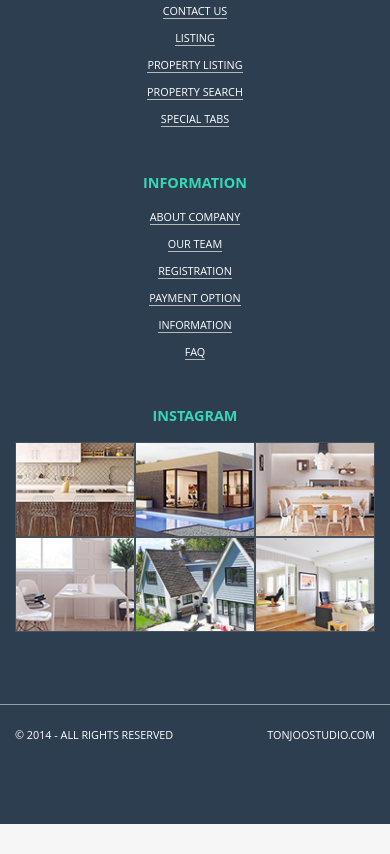
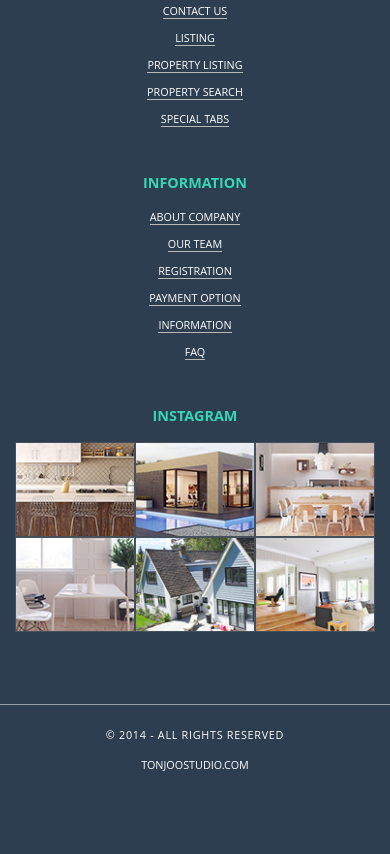
Before and after one commit to rza9001/rza9001.github.io, a website: page single/index.html in a window 390 px wide. Shown: the part 4645-5499 px from the top of the page. Before the commit the page ends 5469 px from the top, so only its background shows below. Drawn offline with Linux system fonts and the light colour scheme.

Commit message:
update html and css

```diff
--- a/archive/css/style.css
+++ b/archive/css/style.css
@@ -561,7 +561,8 @@ body {
   font-size: 1.2rem;
   color: #363636;
   font-weight: 700;
-  margin-left: 1.5rem;
+  margin-left: .75rem;
+  margin-right: .75rem;
 }
 
 .page__number a.active {
@@ -1409,14 +1410,28 @@ body {
   color: #fff;
   font-size: 1.2rem;
   text-transform: uppercase;
+  text-align: center;
 }
 
 .footer__3__text-left {
-  text-align: left;
+  letter-spacing: .08rem;
+}
+
+@media only screen and (min-width: 48em) {
+  .footer__3__text-left {
+    text-align: left;
+  }
 }
 
 .footer__3__text-right {
-  text-align: right;
+  margin-top: 1.5rem;
+}
+
+@media only screen and (min-width: 48em) {
+  .footer__3__text-right {
+    text-align: right;
+    margin-top: 0;
+  }
 }
 
 /*# sourceMappingURL=style.css.map */
--- a/single/css/style.css
+++ b/single/css/style.css
@@ -1098,14 +1098,28 @@ body {
   color: #fff;
   font-size: 1.2rem;
   text-transform: uppercase;
+  text-align: center;
 }
 
 .footer__3__text-left {
-  text-align: left;
+  letter-spacing: .08rem;
+}
+
+@media only screen and (min-width: 48em) {
+  .footer__3__text-left {
+    text-align: left;
+  }
 }
 
 .footer__3__text-right {
-  text-align: right;
+  margin-top: 1.5rem;
+}
+
+@media only screen and (min-width: 48em) {
+  .footer__3__text-right {
+    text-align: right;
+    margin-top: 0;
+  }
 }
 
 /*# sourceMappingURL=style.css.map */
--- a/single/index.html
+++ b/single/index.html
@@ -559,13 +559,13 @@
   <div class="footer__3">
     <div class="container">
       <div class="row">
-          <div class="col-6">
+        <div class="col-md-6">
           <p class="footer__3__text-left">
             &copy; 2014 - All Rights Reserved
           </p>
         </div>
 
-          <div class="col-6">
+        <div class="col-md-6">
           <p class="footer__3__text-right">
             Tonjoostudio.com
           </p>
```
Also changed, not shown: archive/index.html (+2 -2 lines), 2 other files. Lines whose indentation alone changed are shown as unchanged.
